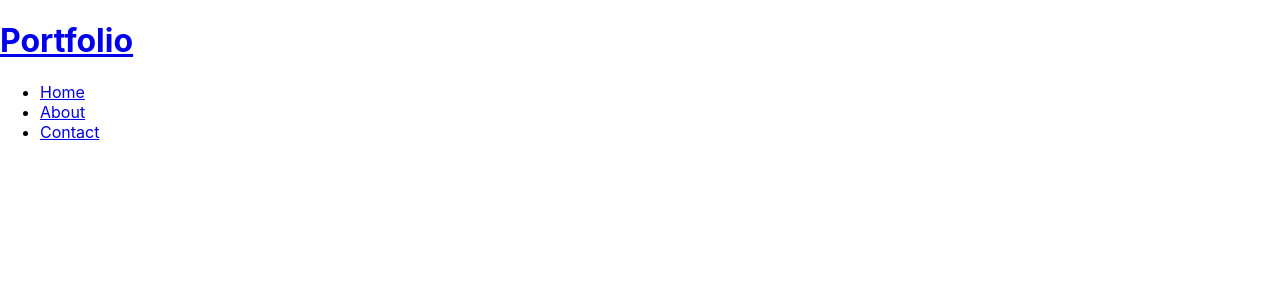
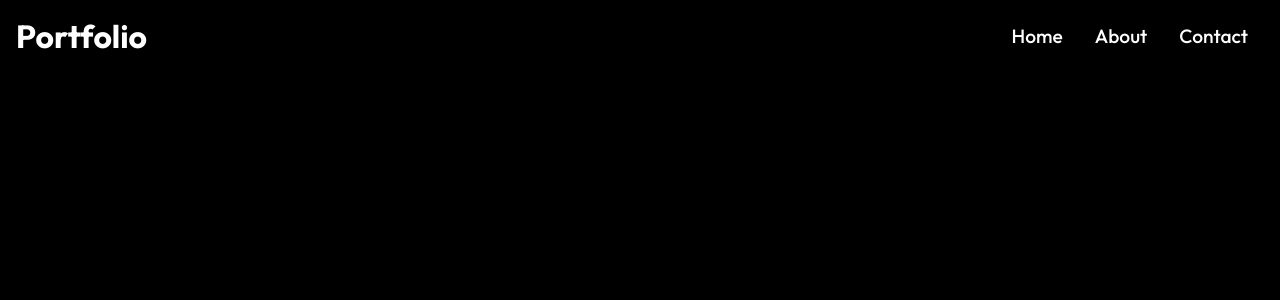
Before and after one commit to anneliedorsell/Portfolio, a React (Create React App) app: page / in a window 1280 px wide. Shown: the top 300 px of the page. Built offline with nearby package versions, Linux system fonts and the light colour scheme.

Commit message:
styling navbar and buttons in index.css

```diff
--- a/src/components/Navbar.js
+++ b/src/components/Navbar.js
@@ -9,7 +9,7 @@
         <Link to="/">
             <h1>Portfolio</h1>
         </Link>
-        <ul>
+        <ul className="nav-menu">
             <li>
                 <Link to="/">Home</Link>
             </li>
--- a/src/components/NavbarStyles.css
+++ b/src/components/NavbarStyles.css
@@ -0,0 +1,18 @@
+.header{
+    display: flex;
+    justify-content: space-between;
+    align-items: center;
+    padding: 1rem;
+}
+
+.nav-menu{
+    display: flex;
+}
+
+.nav-menu li{
+    padding: 0 1rem;
+}
+.nav-menu li a{
+    font-size: 1.2rem;
+    font-weight: 500;
+}
--- a/src/index.css
+++ b/src/index.css
@@ -1,13 +1,38 @@
-body {
+@import url('https://fonts.googleapis.com/css2?family=Outfit:wght@100;200;300;400;500;600;700;800;900&display=swap');
+
+* {
+  box-sizing: border-box;
   margin: 0;
-  font-family: -apple-system, BlinkMacSystemFont, 'Segoe UI', 'Roboto', 'Oxygen',
-    'Ubuntu', 'Cantarell', 'Fira Sans', 'Droid Sans', 'Helvetica Neue',
-    sans-serif;
-  -webkit-font-smoothing: antialiased;
-  -moz-osx-font-smoothing: grayscale;
+  padding: 0;
+  font-family: 'Outfit', sans-serif;
 }
 
-code {
-  font-family: source-code-pro, Menlo, Monaco, Consolas, 'Courier New',
-    monospace;
+body {
+  background: #000;
 }
+
+h1, h4, p, a {
+  color: #fff;
+  text-decoration: none;
+}
+
+ul {
+  list-style-type: none;
+}
+
+.btn {
+  padding: 12px 32px;
+  font-size: 1rem;
+  text-transform: uppercase;
+  background: yellow;
+  color: #222;
+  border: 1 px solid #fff;
+  font-weight: 600;
+  cursor: pointer;
+}
+
+.btn:hover {
+  background: rgba(255, 255, 255, 0.2);
+  color: #fff;
+  transition: 0.3s;
+}
```
